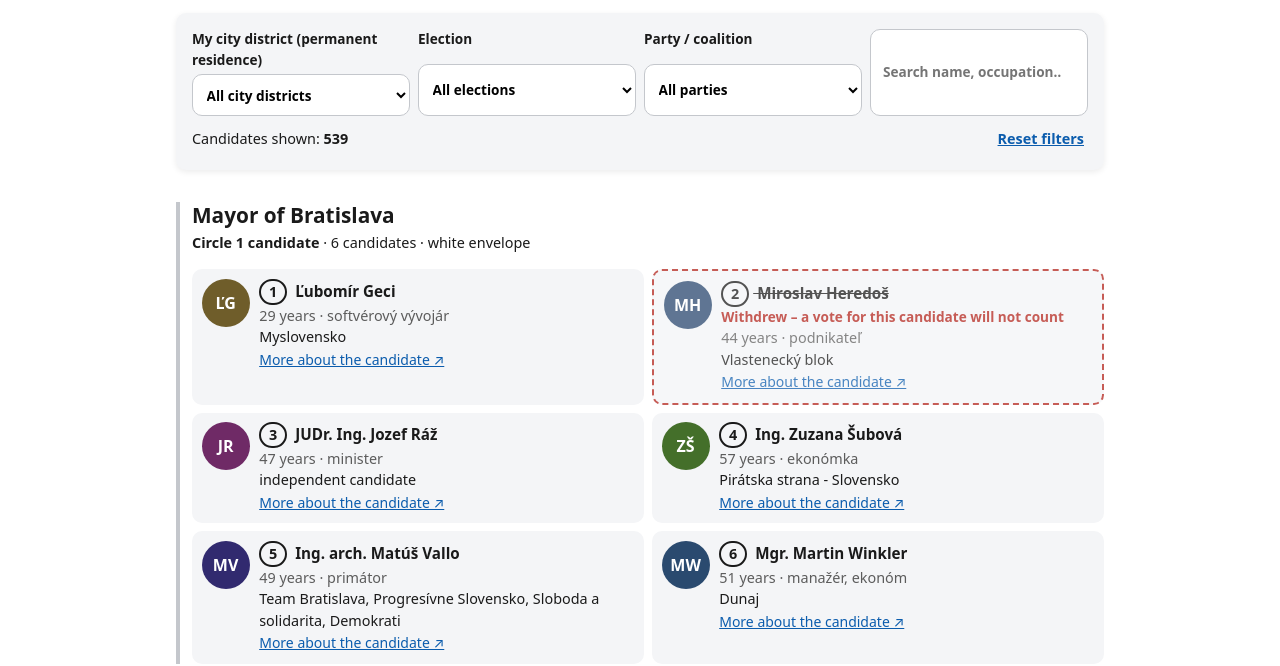
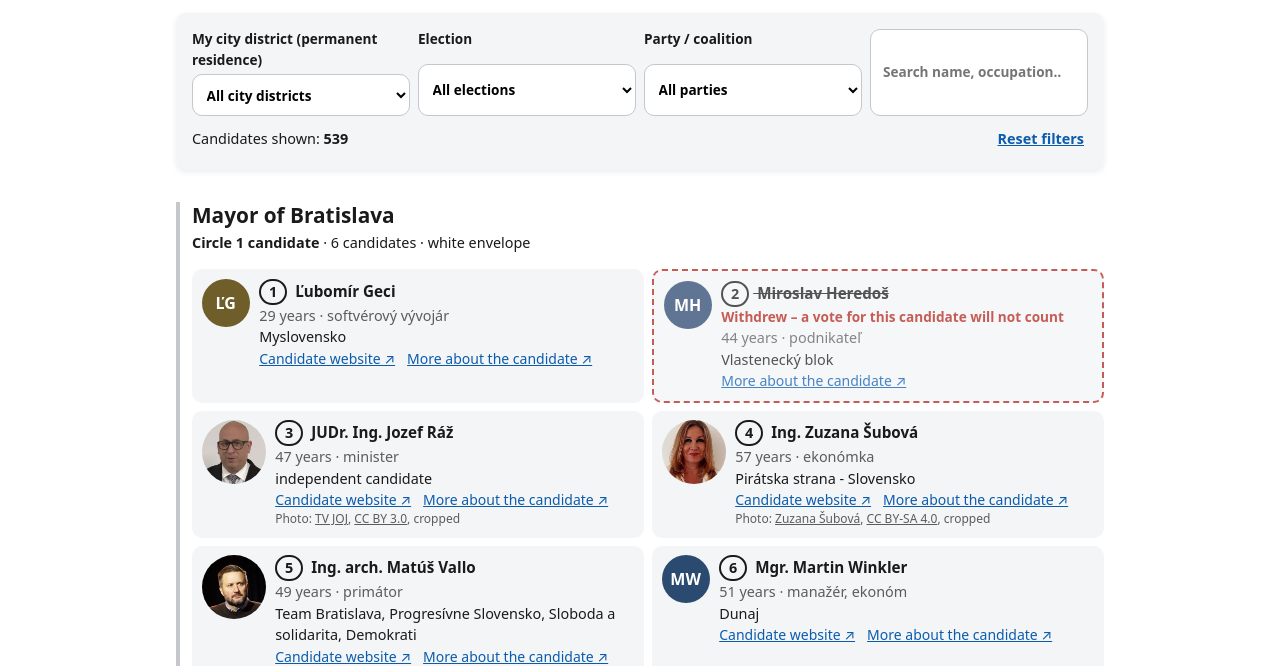
Before and after one commit to valasek/samosprava, an Astro site: page /en/candidates/ in a window 1280 px wide. Shown: the part 316-982 px from the top of the page. Built offline with nearby package versions, Linux system fonts and the light colour scheme; Astro itself is replaced by a stand-in of ours.

Commit message:
Add freely licensed photos (with attribution) and websites for major candidates

```diff
--- a/src/components/Candidates.astro
+++ b/src/components/Candidates.astro
@@ -142,9 +142,13 @@ const moreHref = (c: Candidate) =>
       <ul class="cands">
         {b.candidates.map((c) => (
           <li class:list={['cand', { withdrawn: c.withdrawn }]} data-p={partyAttr(c)} data-q={searchAttr(c)}>
-            <span class="avatar" style={`--h:${hue(c)}`} aria-hidden="true">
-              {initials(c)}
-            </span>
+            {c.photo ? (
+              <img class="avatar photo" src={c.photo.src} alt={fullName(c)} width="240" height="240" loading="lazy" />
+            ) : (
+              <span class="avatar" style={`--h:${hue(c)}`} aria-hidden="true">
+                {initials(c)}
+              </span>
+            )}
             <div class="cand-body">
               <p class="cand-name">
                 <span class="cand-num">{c.number}</span> {fullName(c)}
@@ -159,9 +163,22 @@ const moreHref = (c: Candidate) =>
                   {t(lang, 'cand.residence')}: {c.residence}
                 </p>
               )}
-              <a class="cand-more small" href={moreHref(c)} rel="noopener nofollow" target="_blank">
-                {t(lang, 'cand.more')} ↗
-              </a>
+              <p class="cand-links small">
+                {c.web && (
+                  <a href={c.web} rel="noopener nofollow" target="_blank">
+                    {t(lang, 'cand.web')} ↗
+                  </a>
+                )}
+                <a href={moreHref(c)} rel="noopener nofollow" target="_blank">
+                  {t(lang, 'cand.more')} ↗
+                </a>
+              </p>
+              {c.photo && (
+                <p class="photo-credit">
+                  {t(lang, 'photo.credit')}: <a href={c.photo.source} rel="noopener" target="_blank">{c.photo.author}</a>,{' '}
+                  <a href={c.photo.licenseUrl} rel="license noopener" target="_blank">{c.photo.license}</a>, {t(lang, 'photo.cropped')}
+                </p>
+              )}
             </div>
           </li>
         ))}
@@ -171,6 +188,7 @@ const moreHref = (c: Candidate) =>
 }
 
 <p class="muted small">{t(lang, 'cand.source')}</p>
+<p class="muted small">{t(lang, 'photo.note')}</p>
 
 <script type="application/json" id="streets-data" set:html={JSON.stringify(streetData)} />
 <script type="application/json" id="streets-i18n" set:html={JSON.stringify(streetI18n)} />
--- /dev/null
+++ b/src/data/extras.json
@@ -0,0 +1,21 @@
+{
+ "primator-3": {
+  "web": "https://jozefraz.sk",
+  "photo": { "src": "/photos/primator-3.jpg", "author": "TV JOJ", "license": "CC BY 3.0", "licenseUrl": "https://creativecommons.org/licenses/by/3.0/", "source": "https://commons.wikimedia.org/wiki/File:Jozef_R%C3%A1%C5%BE,_Jr._(2025-11-26).jpg" }
+ },
+ "primator-4": {
+  "web": "https://zuzanasubova.sk",
+  "photo": { "src": "/photos/primator-4.jpg", "author": "Zuzana Šubová", "license": "CC BY-SA 4.0", "licenseUrl": "https://creativecommons.org/licenses/by-sa/4.0/", "source": "https://commons.wikimedia.org/wiki/File:Zuzana_%C5%A0ubov%C3%A1.jpg" }
+ },
+ "primator-5": {
+  "web": "https://teamba.sk",
+  "photo": { "src": "/photos/primator-5.jpg", "author": "Andrej Shadura", "license": "CC BY 4.0", "licenseUrl": "https://creativecommons.org/licenses/by/4.0/", "source": "https://commons.wikimedia.org/wiki/File:Mat%C3%BA%C5%A1_Vallo,_Pod_lampou_(november_2023).jpg" }
+ },
+ "primator-6": { "web": "https://martinwinkler.sk" },
+ "primator-1": { "web": "https://myslovensko.sk/kandidati" },
+ "predseda-bsk-1": {
+  "web": "https://droba.sk",
+  "photo": { "src": "/photos/predseda-bsk-1.jpg", "author": "Pavol Frešo", "license": "CC BY 2.0", "licenseUrl": "https://creativecommons.org/licenses/by/2.0/", "source": "https://commons.wikimedia.org/wiki/File:Juraj_Droba_2.jpg" }
+ },
+ "predseda-bsk-4": { "web": "https://pravonapravdu.sk/kandidati" }
+}
--- a/src/i18n/ui.ts
+++ b/src/i18n/ui.ts
@@ -52,6 +52,10 @@ export const ui = {
     'cand.residence': 'Trvalý pobyt',
     'cand.withdrawn': 'Vzdal(a) sa kandidatúry – hlas pre tohto kandidáta sa nezapočíta',
     'cand.more': 'Viac o kandidátovi',
+    'cand.web': 'Web kandidáta',
+    'photo.credit': 'Foto',
+    'photo.cropped': 'orezané',
+    'photo.note': 'Fotografie zobrazujeme len tam, kde existuje voľne licencovaná fotografia (Wikimedia Commons). Chýbajúca fotka nie je hodnotenie kandidáta.',
     'cand.title': 'Kandidáti',
     'cand.intro':
       'Zoznam všetkých zaregistrovaných kandidátov pre Bratislavu podľa oficiálneho registra MV SR. Vyberte svoju mestskú časť a uvidíte presne tie hlasovacie lístky, ktoré dostanete.',
@@ -127,6 +131,10 @@ export const ui = {
     'cand.residence': 'Permanent residence',
     'cand.withdrawn': 'Withdrew – a vote for this candidate will not count',
     'cand.more': 'More about the candidate',
+    'cand.web': 'Candidate website',
+    'photo.credit': 'Photo',
+    'photo.cropped': 'cropped',
+    'photo.note': 'Photos are shown only where a freely licensed photo exists (Wikimedia Commons). A missing photo says nothing about the candidate.',
     'cand.title': 'Candidates',
     'cand.intro':
       'All registered candidates for Bratislava from the official Ministry of Interior register. Pick your city district to see exactly the ballots you will receive. Candidate details are in Slovak as officially published.',
--- a/src/lib/data.ts
+++ b/src/lib/data.ts
@@ -3,6 +3,16 @@ import districtsJson from '../data/districts.json';
 import obvodyJson from '../data/obvody.json';
 import withdrawnJson from '../data/withdrawn.json';
 import streetsJson from '../data/streets.json';
+import extrasJson from '../data/extras.json';
+
+export interface Photo {
+  src: string;
+  author: string;
+  license: string;
+  licenseUrl: string;
+  source: string;
+}
+const extras = extrasJson as Record<string, { web?: string; photo?: Photo }>;
 
 // District id -> streets as [name, house numbers or null for whole street, okrsok] and polling place per okrsok.
 export const streets = streetsJson as Record<string, { okrsky: Record<string, string>; streets: [string, string | null, number][] }>;
@@ -25,6 +35,8 @@ export interface Candidate {
   independent: boolean;
   residence?: string;
   withdrawn?: boolean;
+  web?: string;
+  photo?: Photo;
 }
 
 export interface District {
@@ -49,7 +61,7 @@ export interface Ballot {
 
 // Candidate ids that withdrew after registration (law 180/2014 §142(4)); still printed on ballots.
 const withdrawn = new Set(withdrawnJson as string[]);
-export const candidates = (candidatesJson as Candidate[]).map((c) => ({ ...c, withdrawn: withdrawn.has(c.id) }));
+export const candidates = (candidatesJson as Candidate[]).map((c) => ({ ...c, ...extras[c.id], withdrawn: withdrawn.has(c.id) }));
 export const districts = districtsJson as District[];
 const obvody = obvodyJson as Record<'msz' | 'zastupitelstvo-bsk', { obvod: number; seats: number; districts: string[] }[]>;
 
--- a/src/styles/global.css
+++ b/src/styles/global.css
@@ -446,6 +446,28 @@ select {
   font-size: 0.9rem;
 }
 
+.avatar.photo {
+  width: 4rem;
+  height: 4rem;
+  object-fit: cover;
+  background: var(--surface);
+}
+
+.cand-links {
+  display: flex;
+  flex-wrap: wrap;
+  gap: 0.25rem 0.75rem;
+}
+
+.photo-credit {
+  font-size: 0.75rem;
+  color: var(--muted);
+}
+
+.photo-credit a {
+  color: inherit;
+}
+
 .cand.withdrawn {
   opacity: 0.75;
   border: 2px dashed #b3261e;
```
Also changed, not shown: docs/plan.md (+1 -1 lines), public/photos/predseda-bsk-1.jpg (added), public/photos/primator-3.jpg (added), public/photos/primator-4.jpg (added), public/photos/primator-5.jpg (added).
